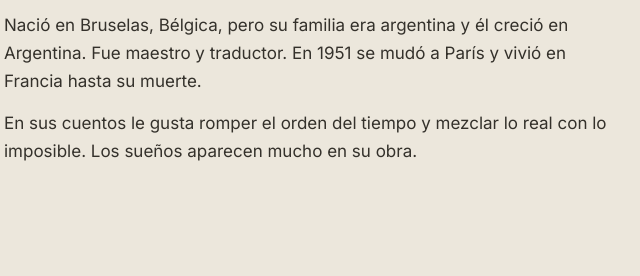
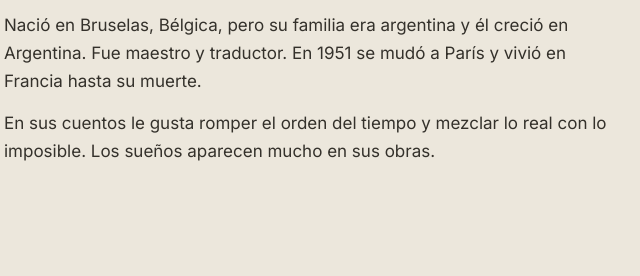
Before and after one commit to cmhohn05/Projecto-Final, a plain HTML site: page index.html in a window 1280 px wide. Shown: the part 7291-7567 px from the top of the page, 80-720 px from the left. Drawn offline with Linux system fonts and the light colour scheme.

Commit message:
Author bio: 'en sus obras'
Co-Authored-By: Claude Opus 5.5 <noreply@anthropic.com>
Claude-Session: https://claude.ai/code/session_01FPLsEYkPyo3HrL5ZQjHwUa

```diff
--- a/index.html
+++ b/index.html
@@ -363,7 +363,7 @@
         <p class="feature__label">El autor</p>
         <h3>Julio Cortázar (1914–1984)</h3>
         <p>Nació en Bruselas, Bélgica, pero su familia era argentina y él creció en Argentina. Fue maestro y traductor. En 1951 se mudó a París y vivió en Francia hasta su muerte.</p>
-        <p>En sus cuentos le gusta romper el orden del tiempo y mezclar lo real con lo imposible. Los sueños aparecen mucho en su obra.</p>
+        <p>En sus cuentos le gusta romper el orden del tiempo y mezclar lo real con lo imposible. Los sueños aparecen mucho en sus obras.</p>
       </div>
     </article>
 
```
